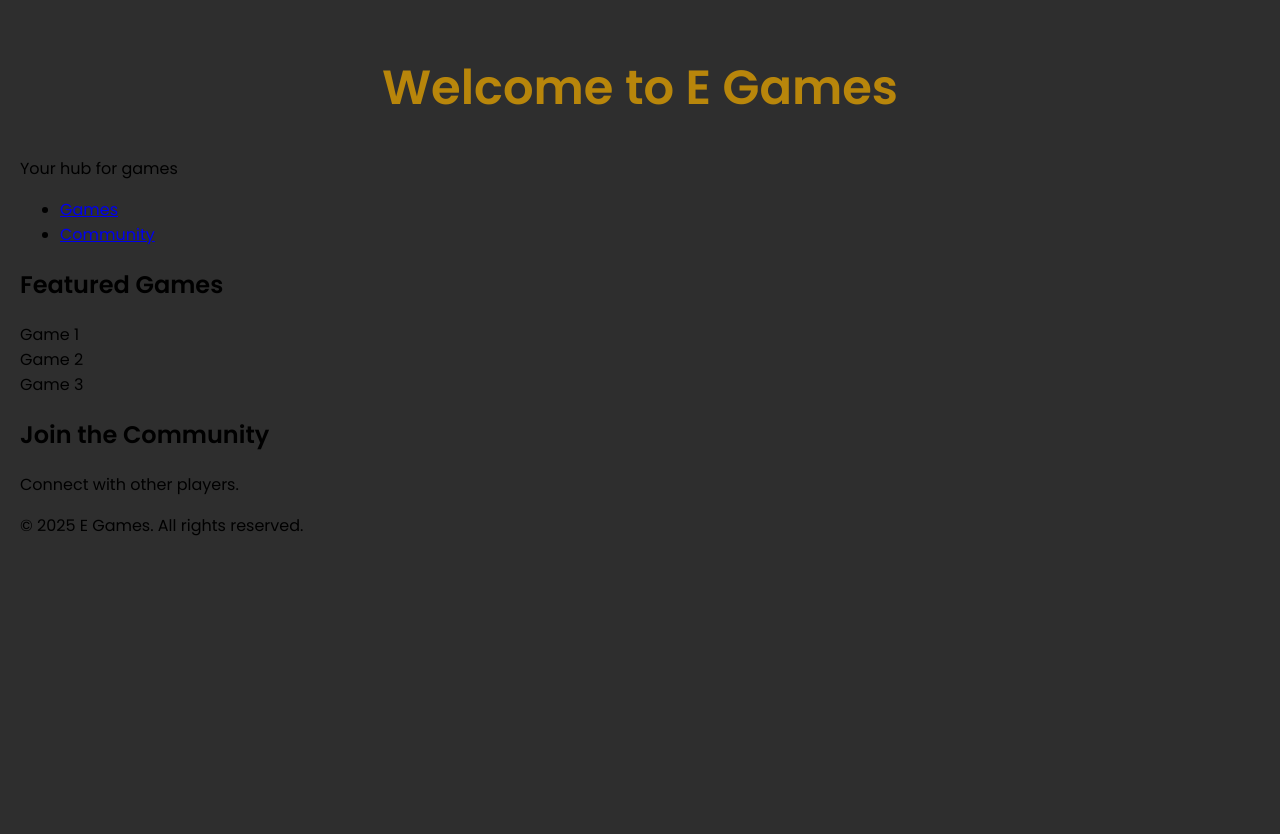
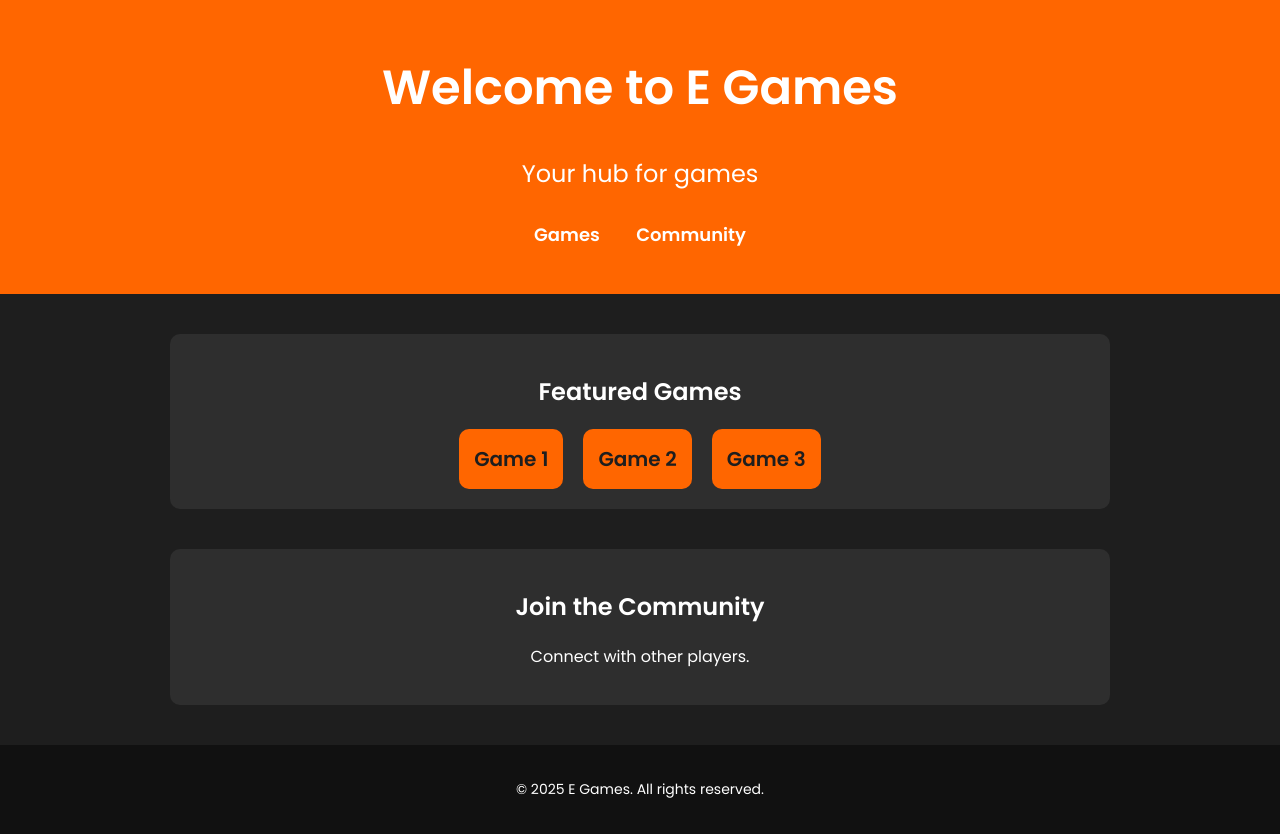
Before and after one commit to GYATSD/333, a PHP site: page / in a window 1280 px wide. Before the commit the page ends 536 px from the top, so only its background shows below. Run offline with PHP 8.4, Linux system fonts and the light colour scheme.

Commit message:
Update styles.css

```diff
--- a/styles.css
+++ b/styles.css
@@ -2,137 +2,62 @@
 
 body {
     font-family: 'Poppins', sans-serif;
-    background-color: #2E2E2E; // white color #F5F5F5
-    color: #333;
+    background-color: #1e1e1e;
+    color: #ffffff;
     margin: 0;
-    padding: 20px;
-}
-
-h1 {
-    text-align: center;
-    color: #B8860B;
-    font-size: 48px;
-}
-
-textarea, select, button, pre {
-    width: 100%;
-    max-width: 800px;
-    margin: 10px auto;
-    display: block;
-}
-
-textarea {
-    height: 200px;
-    padding: 10px;
-    font-size: 16px;
-    border: 1px solid #ccc;
-    border-radius: 5px;
-    background-color: #fff;
-    box-shadow: 0 2px 5px rgba(0, 0, 0, 0.1);
-    resize: vertical;
-}
-
-select {
-    padding: 10px;
-    font-size: 16px;
-    border: 1px solid #ccc;
-    border-radius: 5px;
-    background-color: #fff;
-    box-shadow: 0 2px 5px rgba(0, 0, 0, 0.1);
-}
-
-button {
-    padding: 10px 20px;
-    font-size: 16px;
-    color: #fff;
-    background-color: #4A90E2;
-    border: none;
-    border-radius: 5px;
-    cursor: pointer;
-    transition: background-color 0.3s ease;
-    box-shadow: 0 2px 5px rgba(0, 0, 0, 0.1);
-}
-
-button:hover {
-    background-color: #357ABD;
-}
-
-pre {
-    background-color: #2f3640;
-    color: #fff;
-    padding: 15px;
-    border-radius: 5px;
-    white-space: pre-wrap;
-    word-wrap: break-word;
-    box-shadow: 0 2px 5px rgba(0, 0, 0, 0.1);
-}
-
-.container {
-    max-width: 900px;
-    margin: 0 auto;
-    padding: 20px;
+    padding: 0;
     text-align: center;
 }
 
-h3 {
-    margin-top: 30px;
+header {
+    background-color: #ff6600;
+    padding: 20px;
+    font-size: 24px;
 }
 
-/* Dark Mode Toggle Button */
-#darkModeToggle {
-    position: absolute;
-    top: 20px;
-    right: 20px;
-    width: 40px; /* Fixed width for square button */
-    height: 40px; /* Fixed height for square button */
-    padding: 0; /* Remove padding */
-    font-size: 18px; /* Adjust font size */
-    color: #fff; /* Text color */
-    background-color: #4A90E2; /* Solid background color */
-    border: none; /* Remove border */
-    border-radius: 5px; /* Slightly round corners */
-    cursor: pointer; /* Pointer cursor on hover */
-    transition: background-color 0.3s ease, box-shadow 0.3s ease; /* Smooth transition effects */
-    box-shadow: 0 2px 4px rgba(0, 0, 0, 0.2); /* Subtle shadow */
-    display: flex; /* Use flexbox for centering */
-    align-items: center; /* Center icon vertically */
-    justify-content: center; /* Center icon horizontally */
+nav ul {
+    list-style: none;
+    padding: 0;
 }
 
-#darkModeToggle:hover {
-    background-color: #357ABD; /* Darker shade on hover */
-    box-shadow: 0 4px 8px rgba(0, 0, 0, 0.3); /* Deeper shadow on hover */
+nav ul li {
+    display: inline;
+    margin: 0 15px;
 }
 
-#darkModeToggle:active {
-    transform: scale(0.95); /* Slightly shrink when clicked */
+nav ul li a {
+    color: #ffffff;
+    text-decoration: none;
+    font-size: 18px;
+    font-weight: bold;
 }
 
-/* Icon styles */
-#darkModeToggle i {
-    margin: 0; /* Remove any margin */
-    font-size: 20px; /* Increase icon size if necessary */
+section {
+    margin: 40px auto;
+    padding: 20px;
+    max-width: 900px;
+    background-color: #2e2e2e;
+    border-radius: 10px;
 }
 
-/* Dark Mode Styles */
-.dark-mode {
-    background-color: #333;
-    color: #fff;
+.game-list {
+    display: flex;
+    justify-content: center;
+    gap: 20px;
+    margin-top: 20px;
 }
 
-.dark-mode textarea,
-.dark-mode select,
-.dark-mode pre {
-    background-color: #444;
-    color: #fff;
-    border: 1px solid #666;
+.game {
+    background-color: #ff6600;
+    padding: 15px;
+    border-radius: 10px;
+    font-size: 20px;
+    font-weight: bold;
+    color: #1e1e1e;
 }
 
-.dark-mode button {
-    background-color: #555; /* Button background color in dark mode */
-    color: #fff; /* Text color in dark mode */
+footer {
+    background-color: #111;
+    padding: 20px;
+    font-size: 14px;
 }
-
-.dark-mode button:hover {
-    background-color: #777; /* Button hover color in dark mode */
-}
```
